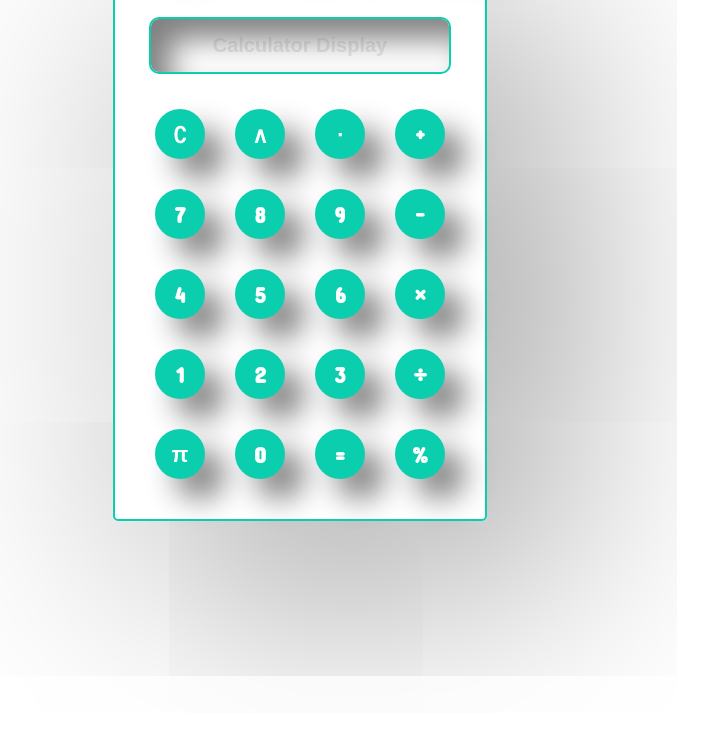
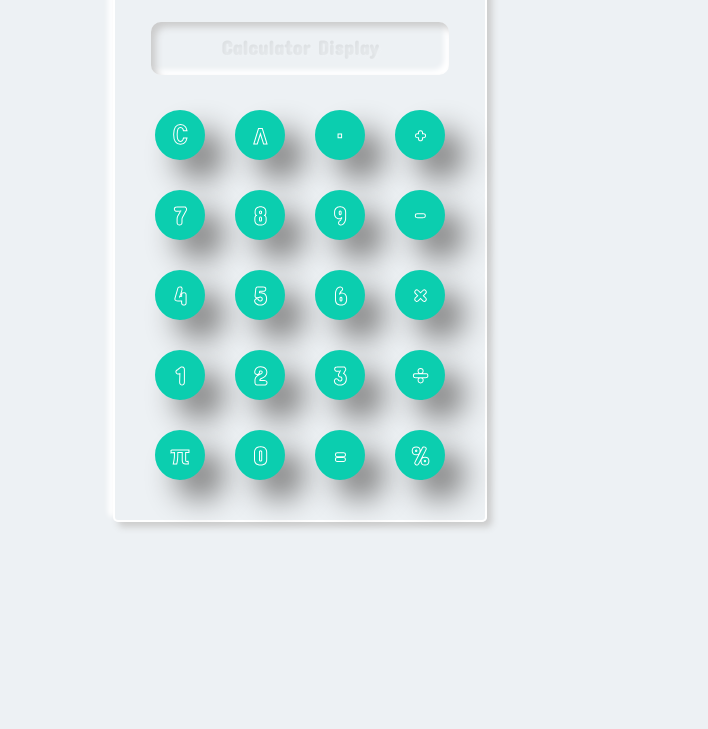
Before and after one commit to shreyasimadhu/calculator, a plain HTML site: page index.html in a window 1280 px wide. Shown: the part 87-816 px from the top of the page, without its empty margins (340-1048 px from the left). Drawn offline with Linux system fonts and the light colour scheme; a web font is replaced by a local one.

Commit message:
style.css

```diff
--- a/style.css
+++ b/style.css
@@ -1,15 +1,32 @@
 @import url('https://fonts.googleapis.com/css2?family=Concert+One&family=Monomaniac+One&display=swap');
 
+body{
+    min-height: 100vh;
+    background: #edf1f4;
+}
+
+.fm{
+    font: bold 20px 'Concert One', sans-serif;
+}
+
+.txt{
+    background-color: #565656;
+    color: transparent;
+    text-shadow: 2px 2px 3px rgba(255,255,255,0.5);
+    -webkit-background-clip: text;
+    -moz-background-clip: text;
+    background-clip: text;
+    -webkit-text-stroke: transparent;
+    -webkit-text-fill-color: transparent;
+}
 
 .shreyasi h2{
     margin: 0;
     font-family: 'Concert One', sans-serif;
     color: #0bceaf;
     font-size: 40px;
-    -webkit-text-stroke: 1px #0bceaf;
-    -webkit-text-fill-color: transparent;
-    text-shadow: 20px 20px 30px #0000002a;
     margin-bottom: 5px;
+    opacity: 0.5;
 }
 
 fieldset{
@@ -17,14 +34,13 @@ fieldset{
     margin: 0 auto;
     padding: 25px;
     border-radius: 5px;
-    box-shadow:50px 50px 400px gray;
-    border: 2px solid #0bceaf;
+    box-shadow: 5px 5px 7px #ccc, -5px -5px 5px #fff;
+    border: 2px solid #fff;
 }
 
 legend{
     text-align: center;
-    font-family: 'Concert One', sans-serif;
-    color: #0bceaf;
+    opacity: 0.5;
 }
 .d-flex{
     display: flex;
@@ -35,18 +51,26 @@ legend{
 input[type="text"]{
     text-align: center;
     outline: none;
-    border: 2px solid #0bceaf;
+    border: none;
+    /* background-color: #fff; */
+    /* border: 2px solid #0bceaf; */
     padding: 15px;
     font-size: 20px;
     font-weight: bold;
     border-radius: 10px;
-    box-shadow: 20px 20px 30px grey inset;
+    /* box-shadow: 20px 20px 30px grey inset; */
+    box-shadow:inset 5px 5px 7px #ccc, inset -5px -5px 5px #fff;
 }
 
 input[type="text"]::placeholder{
-    color: grey;
-    opacity: 0.2;
-    font-family: 'Monomaniac One', sans-serif;
+    font: bold 20px 'Concert One', sans-serif;
+    background-color: #565656;
+    opacity: 0.1;
+    color: transparent;
+    text-shadow: 2px 2px 3px rgba(255,255,255,0.5);
+    -webkit-background-clip: text;
+    -moz-background-clip: text;
+    background-clip: text;
 }
 
 .main-btn-group{
@@ -66,11 +90,13 @@ input[type="button"]{
     width: 50px;
     border-radius: 50%;
     color: white;
-    background-color: #0bceaf;
+    background: #0bceaf;
     outline: none;
     border: 2px solid #0bceaf;
     cursor: pointer;
     padding: 5px 10px;
-    font-size: 22px;
+    font-size: 25px;
     font-weight: bold;
+    -webkit-text-stroke: 1px #fff;
+    -webkit-text-fill-color: transparent;
 }
```
